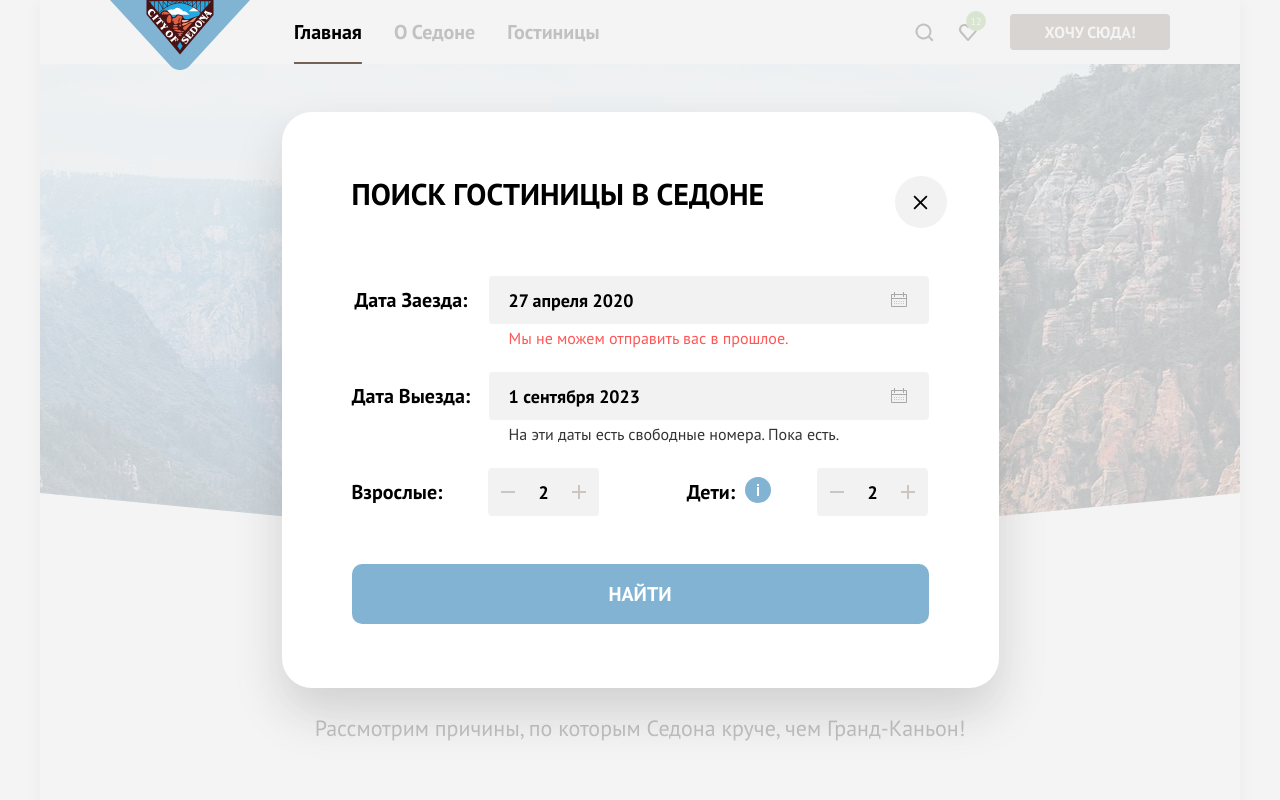
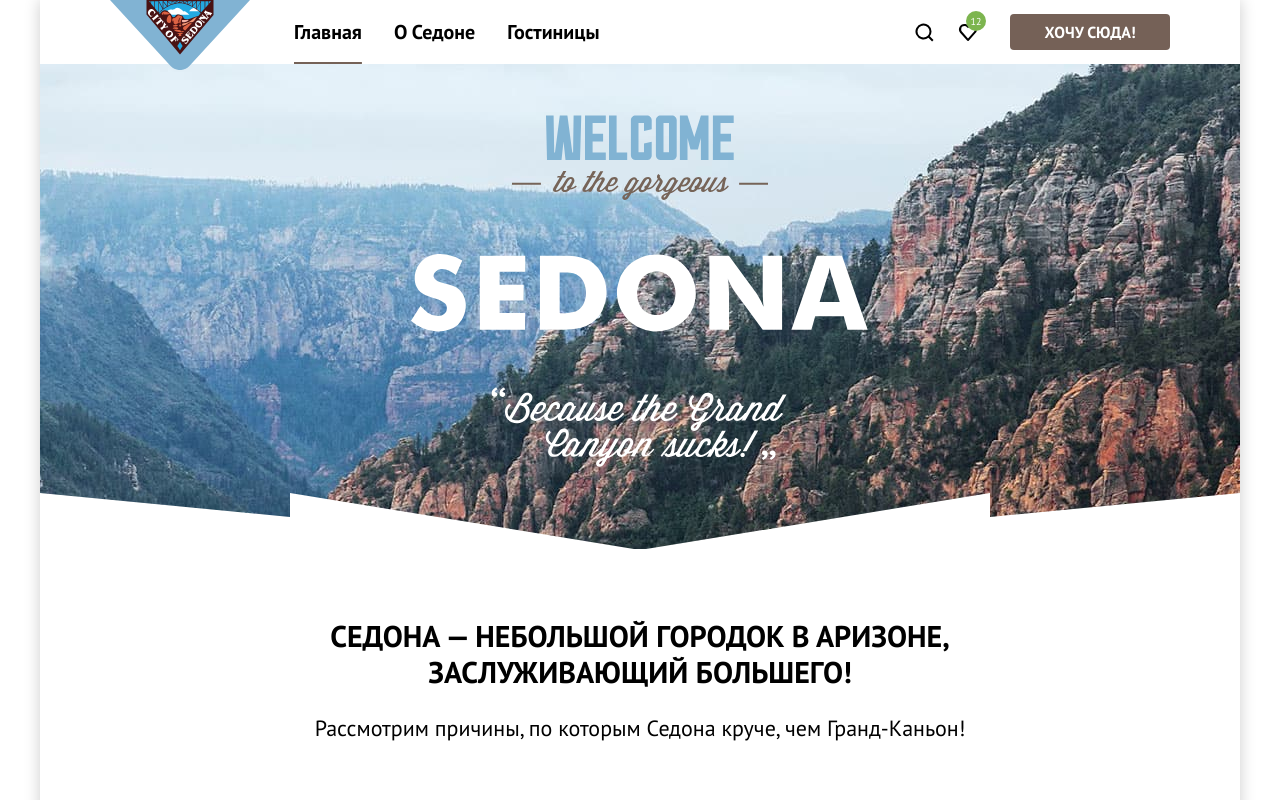
Before and after one commit to htmlacademy-htmlcss/2419955-sedona-38, a plain HTML site: page index.html in a window 1280 px wide. Shown: the top 800 px of the page. Drawn offline with Linux system fonts and the light colour scheme.

Commit message:
Исправляет переполнение у блока сервис

```diff
--- a/index.html
+++ b/index.html
@@ -235,124 +235,124 @@
     </div>
   </footer>
 </div>
-<div class="modal-container">
-  <div class="modal modal-search">
-    <button class="modal-close-button" type="button">
-      <span class="visually-hidden">Закрыть</span>
-    </button>
-    <section class="modal-content">
-      <h2 class="modal-title">Поиск гостиницы в Седоне</h2>
-      <div class="search-form">
-        <form class="search-form" action="https://echo.htmlacademy.ru/" method="post">
-          <p class="field-group search-form-date">
-            <label class="form-label" for="check-in-date">Дата Заезда:</label>
-            <input class="field" type="text" id="check-in-date" name="check-in-date" placeholder="Укажите дату"
-                   value="27 апреля 2020">
-          </p>
-          <p class="error-massage">Мы не можем отправить вас в прошлое.</p>
-          <p class="field-group search-form-date">
-            <label class="form-label" for="departure-date">Дата Выезда:</label>
-            <input class="field" type="text" id="departure-date" name="departure-date" placeholder="Укажите дату"
-                   value="1 сентября 2023">
-          </p>
-          <p class="info-massage">На эти даты есть свободные номера. Пока есть.</p>
-          <div class="range-search">
-            <div class="range-wrapper-inputs">
-              <div class="toggle-adults">
-                <span class="toggle-adults-headline">Взрослые:</span>
-                <button class="button-minus" type="button">
-                  <span class="visually-hidden">Уменьшить количество взрослых</span>
-                  <svg
-                    aria-hidden="true"
-                    focusable="false"
-                    width="20"
-                    height="20"
-                    viewBox="0 0 20 20"
-                    fill="rgba(117, 97, 87, 0.3)"
-                    role="img"
-                    xmlns="http://www.w3.org/2000/svg"
-                    aria-label="Минус.">
-                    <path fill-rule="evenodd" clip-rule="evenodd" d="M3 9V11H17V9H3Z"/>
-                  </svg>
-                </button>
-                <label class="catalog-filter-label">
-                  <span class="visually-hidden">Взрослые</span><input class="field" type="number" value="2"
-                                                                      name="adult-amount" max="99">
-                </label>
-                <button class="button-plus" type="button">
-                  <span class="visually-hidden">Увеличить количество взрослых</span>
-                  <svg
-                    aria-hidden="true"
-                    focusable="false"
-                    width="20"
-                    height="20"
-                    viewBox="0 0 20 20"
-                    fill="rgba(117, 97, 87, 0.3)"
-                    role="img"
-                    xmlns="http://www.w3.org/2000/svg"
-                    aria-label="Плюс.">
-                    <path fill-rule="evenodd" clip-rule="evenodd" d="M17 9H11V3H9V9H3V11H9V17H11V11H17V9Z"/>
-                  </svg>
-                </button>
-              </div>
-              <div class="toggle-kids">
-                <span class="toggle-kids-headline form-label-icon">Дети:
-                </span>
-                <span class="tooltip">
-                  <button class="tooltip-toggle" aria-labelledby="tooltip-kids-info" type="button">
-                    <svg
-                      class="tooltip-icon"
-                      width="20"
-                      height="20"
-                      viewBox="0 0 20 20"
-                      fill="#FFFFFF"
-                      xmlns="http://www.w3.org/2000/svg">
-                    <path fill-rule="evenodd" clip-rule="evenodd" d="M9 4h2v2H9V4Zm2 12H9V7h2v9Z"/></svg>
-                  </button>
-                  <span class="tooltip-text" role="tooltip" id="tooltip-kids-info">Укажите количество детей, которые будут с вами, возраст которых от 6 до 18 лет. Дети до 6 лет размещаются бесплатно.</span>
-                </span>
-                <button class="button-minus" type="button">
-                  <span class="visually-hidden">Уменьшить количество детей</span>
-                  <svg
-                    aria-hidden="true"
-                    focusable="false"
-                    width="20"
-                    height="20"
-                    viewBox="0 0 20 20"
-                    fill="rgba(117, 97, 87, 0.3)"
-                    role="img"
-                    xmlns="http://www.w3.org/2000/svg"
-                    aria-label="Минус.">
-                    <path fill-rule="evenodd" clip-rule="evenodd" d="M3 9V11H17V9H3Z"/>
-                  </svg>
-                </button>
-                <label class="catalog-filter-label">
-                  <span class="visually-hidden">Дети</span><input class="field" type="number" value="2"
-                                                                  name="kids-amount" max="99">
-                </label>
-                <button class="button-plus" type="button">
-                  <span class="visually-hidden">Увеличить количество детей</span>
-                  <svg
-                    aria-hidden="true"
-                    focusable="false"
-                    width="20"
-                    height="20"
-                    viewBox="0 0 20 20"
-                    fill="rgba(117, 97, 87, 0.3)"
-                    role="img"
-                    xmlns="http://www.w3.org/2000/svg"
-                    aria-label="Плюс.">
-                    <path fill-rule="evenodd" clip-rule="evenodd" d="M17 9H11V3H9V9H3V11H9V17H11V11H17V9Z"/>
-                  </svg>
-                </button>
-              </div>
-            </div>
-          </div>
-          <button class="modal-find-button secondary-color-button" type="submit">Найти</button>
-        </form>
-      </div>
-    </section>
-  </div>
-</div>
+  <!--<div class="modal-container">-->
+  <!--  <div class="modal modal-search">-->
+  <!--    <button class="modal-close-button" type="button">-->
+  <!--      <span class="visually-hidden">Закрыть</span>-->
+  <!--    </button>-->
+  <!--    <section class="modal-content">-->
+  <!--      <h2 class="modal-title">Поиск гостиницы в Седоне</h2>-->
+  <!--      <div class="search-form">-->
+  <!--        <form class="search-form" action="https://echo.htmlacademy.ru/" method="post">-->
+  <!--          <p class="field-group search-form-date">-->
+  <!--            <label class="form-label" for="check-in-date">Дата Заезда:</label>-->
+  <!--            <input class="field" type="text" id="check-in-date" name="check-in-date" placeholder="Укажите дату"-->
+  <!--                   value="27 апреля 2020">-->
+  <!--          </p>-->
+  <!--          <p class="error-massage">Мы не можем отправить вас в прошлое.</p>-->
+  <!--          <p class="field-group search-form-date">-->
+  <!--            <label class="form-label" for="departure-date">Дата Выезда:</label>-->
+  <!--            <input class="field" type="text" id="departure-date" name="departure-date" placeholder="Укажите дату"-->
+  <!--                   value="1 сентября 2023">-->
+  <!--          </p>-->
+  <!--          <p class="info-massage">На эти даты есть свободные номера. Пока есть.</p>-->
+  <!--          <div class="range-search">-->
+  <!--            <div class="range-wrapper-inputs">-->
+  <!--              <div class="toggle-adults">-->
+  <!--                <span class="toggle-adults-headline">Взрослые:</span>-->
+  <!--                <button class="button-minus" type="button">-->
+  <!--                  <span class="visually-hidden">Уменьшить количество взрослых</span>-->
+  <!--                  <svg-->
+  <!--                    aria-hidden="true"-->
+  <!--                    focusable="false"-->
+  <!--                    width="20"-->
+  <!--                    height="20"-->
+  <!--                    viewBox="0 0 20 20"-->
+  <!--                    fill="rgba(117, 97, 87, 0.3)"-->
+  <!--                    role="img"-->
+  <!--                    xmlns="http://www.w3.org/2000/svg"-->
+  <!--                    aria-label="Минус.">-->
+  <!--                    <path fill-rule="evenodd" clip-rule="evenodd" d="M3 9V11H17V9H3Z"/>-->
+  <!--                  </svg>-->
+  <!--                </button>-->
+  <!--                <label class="catalog-filter-label">-->
+  <!--                  <span class="visually-hidden">Взрослые</span><input class="field" type="number" value="2"-->
+  <!--                                                                      name="adult-amount" max="99">-->
+  <!--                </label>-->
+  <!--                <button class="button-plus" type="button">-->
+  <!--                  <span class="visually-hidden">Увеличить количество взрослых</span>-->
+  <!--                  <svg-->
+  <!--                    aria-hidden="true"-->
+  <!--                    focusable="false"-->
+  <!--                    width="20"-->
+  <!--                    height="20"-->
+  <!--                    viewBox="0 0 20 20"-->
+  <!--                    fill="rgba(117, 97, 87, 0.3)"-->
+  <!--                    role="img"-->
+  <!--                    xmlns="http://www.w3.org/2000/svg"-->
+  <!--                    aria-label="Плюс.">-->
+  <!--                    <path fill-rule="evenodd" clip-rule="evenodd" d="M17 9H11V3H9V9H3V11H9V17H11V11H17V9Z"/>-->
+  <!--                  </svg>-->
+  <!--                </button>-->
+  <!--              </div>-->
+  <!--              <div class="toggle-kids">-->
+  <!--                <span class="toggle-kids-headline form-label-icon">Дети:-->
+  <!--                </span>-->
+  <!--                <span class="tooltip">-->
+  <!--                  <button class="tooltip-toggle" aria-labelledby="tooltip-kids-info" type="button">-->
+  <!--                    <svg-->
+  <!--                      class="tooltip-icon"-->
+  <!--                      width="20"-->
+  <!--                      height="20"-->
+  <!--                      viewBox="0 0 20 20"-->
+  <!--                      fill="#FFFFFF"-->
+  <!--                      xmlns="http://www.w3.org/2000/svg">-->
+  <!--                    <path fill-rule="evenodd" clip-rule="evenodd" d="M9 4h2v2H9V4Zm2 12H9V7h2v9Z"/></svg>-->
+  <!--                  </button>-->
+  <!--                  <span class="tooltip-text" role="tooltip" id="tooltip-kids-info">Укажите количество детей, которые будут с вами, возраст которых от 6 до 18 лет. Дети до 6 лет размещаются бесплатно.</span>-->
+  <!--                </span>-->
+  <!--                <button class="button-minus" type="button">-->
+  <!--                  <span class="visually-hidden">Уменьшить количество детей</span>-->
+  <!--                  <svg-->
+  <!--                    aria-hidden="true"-->
+  <!--                    focusable="false"-->
+  <!--                    width="20"-->
+  <!--                    height="20"-->
+  <!--                    viewBox="0 0 20 20"-->
+  <!--                    fill="rgba(117, 97, 87, 0.3)"-->
+  <!--                    role="img"-->
+  <!--                    xmlns="http://www.w3.org/2000/svg"-->
+  <!--                    aria-label="Минус.">-->
+  <!--                    <path fill-rule="evenodd" clip-rule="evenodd" d="M3 9V11H17V9H3Z"/>-->
+  <!--                  </svg>-->
+  <!--                </button>-->
+  <!--                <label class="catalog-filter-label">-->
+  <!--                  <span class="visually-hidden">Дети</span><input class="field" type="number" value="2"-->
+  <!--                                                                  name="kids-amount" max="99">-->
+  <!--                </label>-->
+  <!--                <button class="button-plus" type="button">-->
+  <!--                  <span class="visually-hidden">Увеличить количество детей</span>-->
+  <!--                  <svg-->
+  <!--                    aria-hidden="true"-->
+  <!--                    focusable="false"-->
+  <!--                    width="20"-->
+  <!--                    height="20"-->
+  <!--                    viewBox="0 0 20 20"-->
+  <!--                    fill="rgba(117, 97, 87, 0.3)"-->
+  <!--                    role="img"-->
+  <!--                    xmlns="http://www.w3.org/2000/svg"-->
+  <!--                    aria-label="Плюс.">-->
+  <!--                    <path fill-rule="evenodd" clip-rule="evenodd" d="M17 9H11V3H9V9H3V11H9V17H11V11H17V9Z"/>-->
+  <!--                  </svg>-->
+  <!--                </button>-->
+  <!--              </div>-->
+  <!--            </div>-->
+  <!--          </div>-->
+  <!--          <button class="modal-find-button secondary-color-button" type="submit">Найти</button>-->
+  <!--        </form>-->
+  <!--      </div>-->
+  <!--    </section>-->
+  <!--  </div>-->
+  <!--</div>-->
 </body>
 </html>
--- a/styles/style.css
+++ b/styles/style.css
@@ -615,10 +615,14 @@ input[type="text"] {
   max-width: 270px;
   margin-left: auto;
   text-align: center;
+  flex-wrap: wrap;
+  justify-content: end;
 }
 
 .navigation-user {
   display: flex;
+  flex-wrap: wrap;
+  max-width: 270px;
   align-items: center;
   list-style-type: none;
   padding: 0;
@@ -628,7 +632,6 @@ input[type="text"] {
 .button-medium.primary-color-button {
   margin-top: 14px;
   margin-bottom: 14px;
-
 }
 
 .icon {
@@ -830,7 +833,7 @@ input[type="text"] {
 .services-facts {
   display: flex;
   justify-content: center;
-  align-items: center;
+  align-items: stretch;
   list-style-type: none;
   min-height: 385px;
   padding: 0;
@@ -862,6 +865,7 @@ h2 {
   text-decoration: none;
   text-transform: uppercase;
   margin: 0;
+  word-wrap: break-word;
 }
 
 .wrapper {
```
